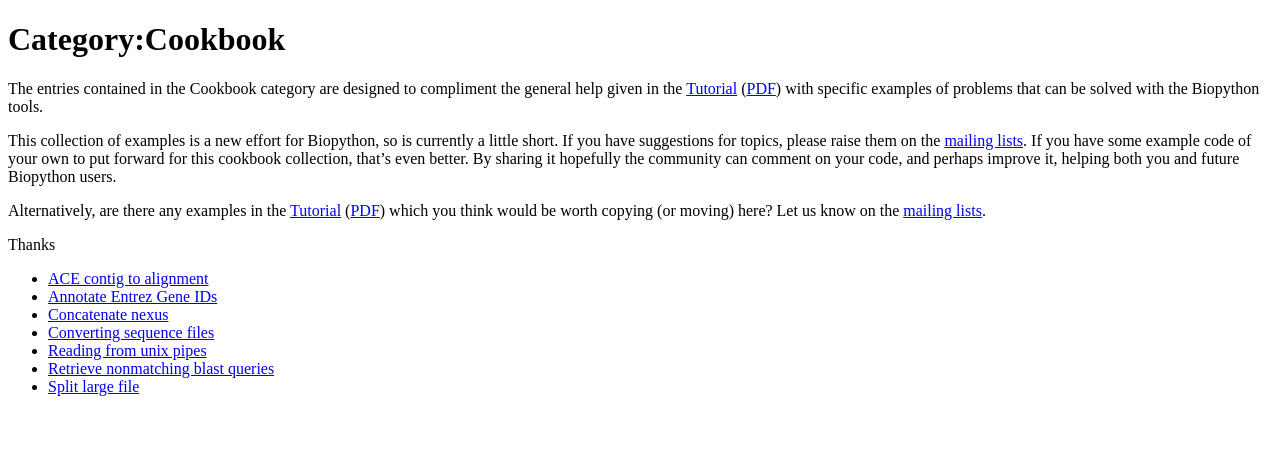
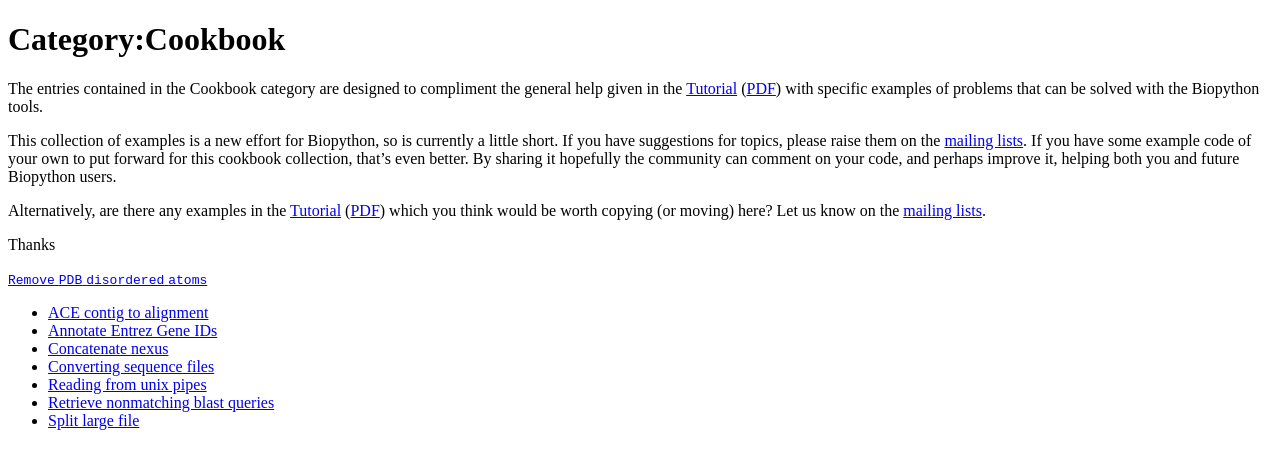
Before and after one commit to biopython/biopython.github.io, a Jekyll site: the page built from wiki/Category_Cookbook.md, in a window 1280 px wide. Shown: the top 469 px of the page. Built offline with Jekyll 4.4.1, drawn with Linux system fonts in a browser that asks for light colours.

Commit message:
Change to wiki page

```diff
--- a/wiki/Category_Cookbook.md
+++ b/wiki/Category_Cookbook.md
@@ -27,3 +27,6 @@ think would be worth copying (or moving) here? Let us know on the
 [mailing lists](mailing_lists "wikilink").
 
 Thanks
+
+[`Remove` `PDB` `disordered`
+`atoms`](Remove_PDB_disordered_atoms "wikilink")
```
Also changed, not shown: 1 other file.
